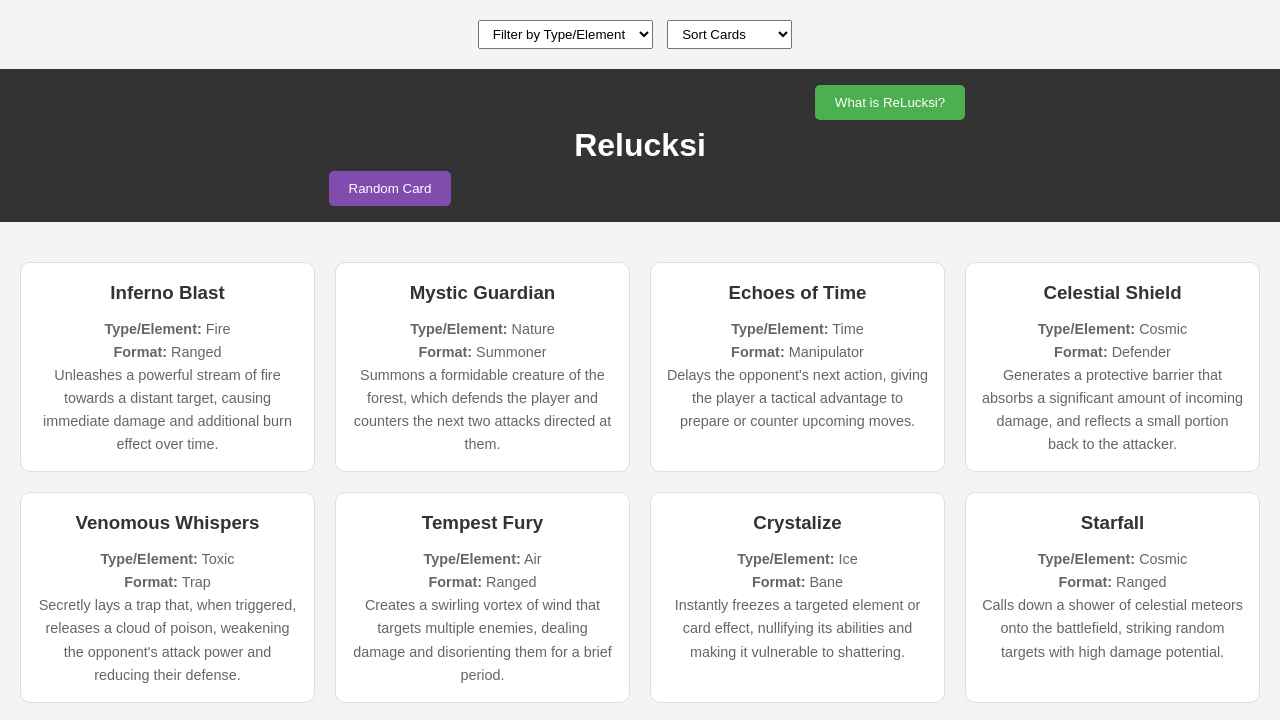
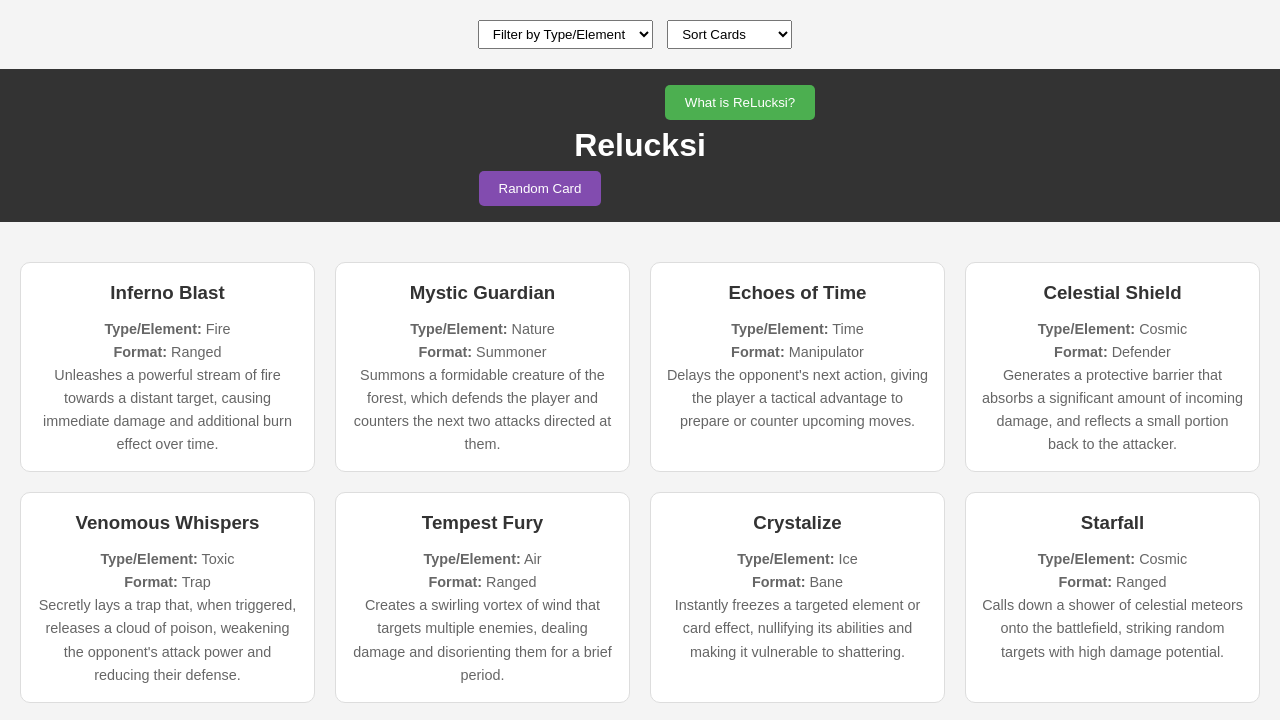
Before and after one commit to ZarielBarragen/RelucksiLibrary, a plain HTML site: page index.html in a window 1280 px wide. Shown: the top 720 px of the page. Drawn offline with Linux system fonts and the light colour scheme.

Commit message:
Update styles.css

```diff
--- a/styles.css
+++ b/styles.css
@@ -99,7 +99,7 @@ main {
     border: none;
     border-radius: 5px;
     cursor: pointer;
-    margin-left: 500px;
+    margin-left: 200px;
 }
 
 #infoButton:hover {
@@ -113,7 +113,7 @@ main {
     border: none;
     border-radius: 5px;
     cursor: pointer;
-    margin-right: 500px; /* Add some margin to the right */
+    margin-right: 200px; /* Add some margin to the right */
 }
 
 #randomCardButton:hover {
```
